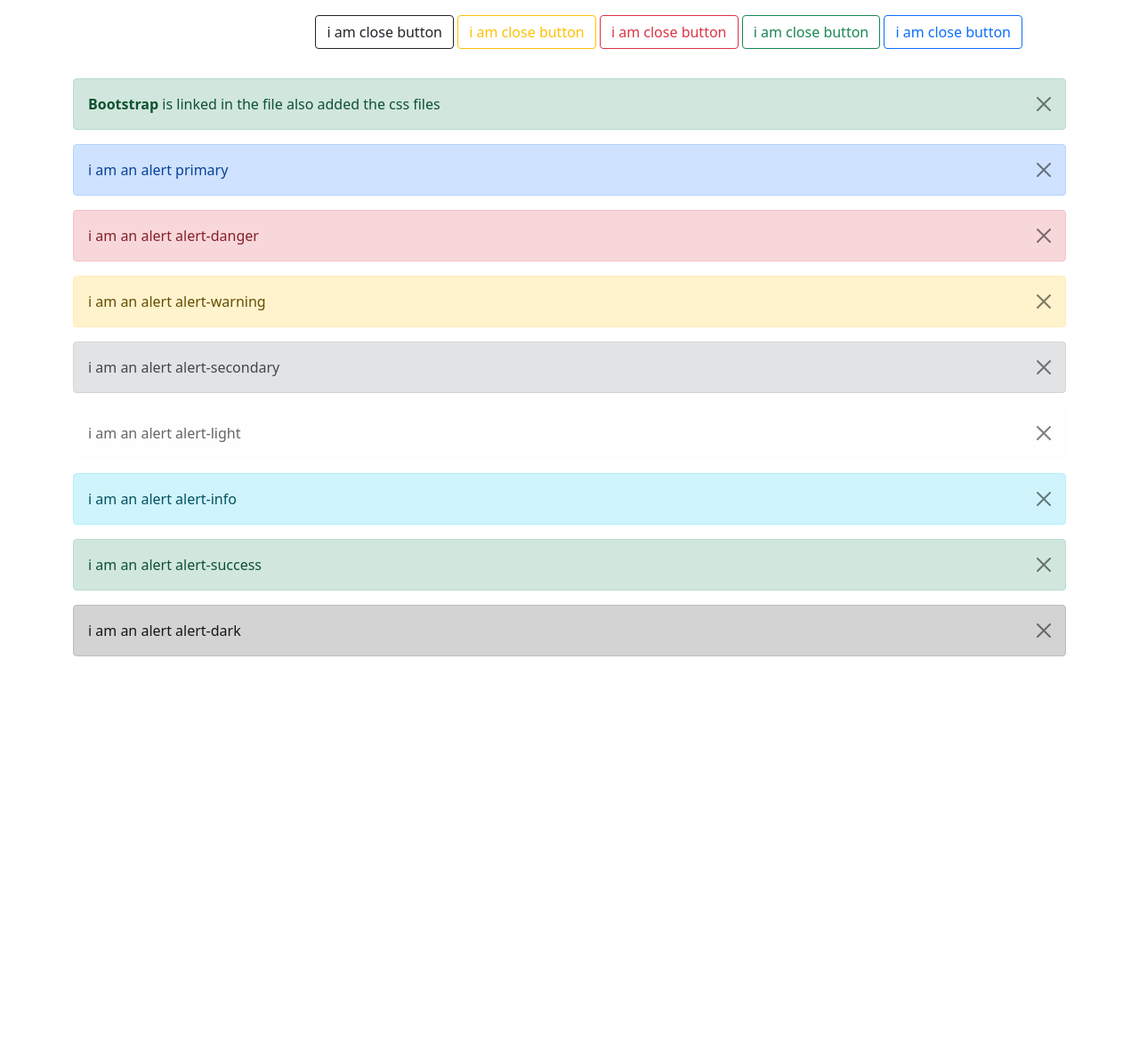
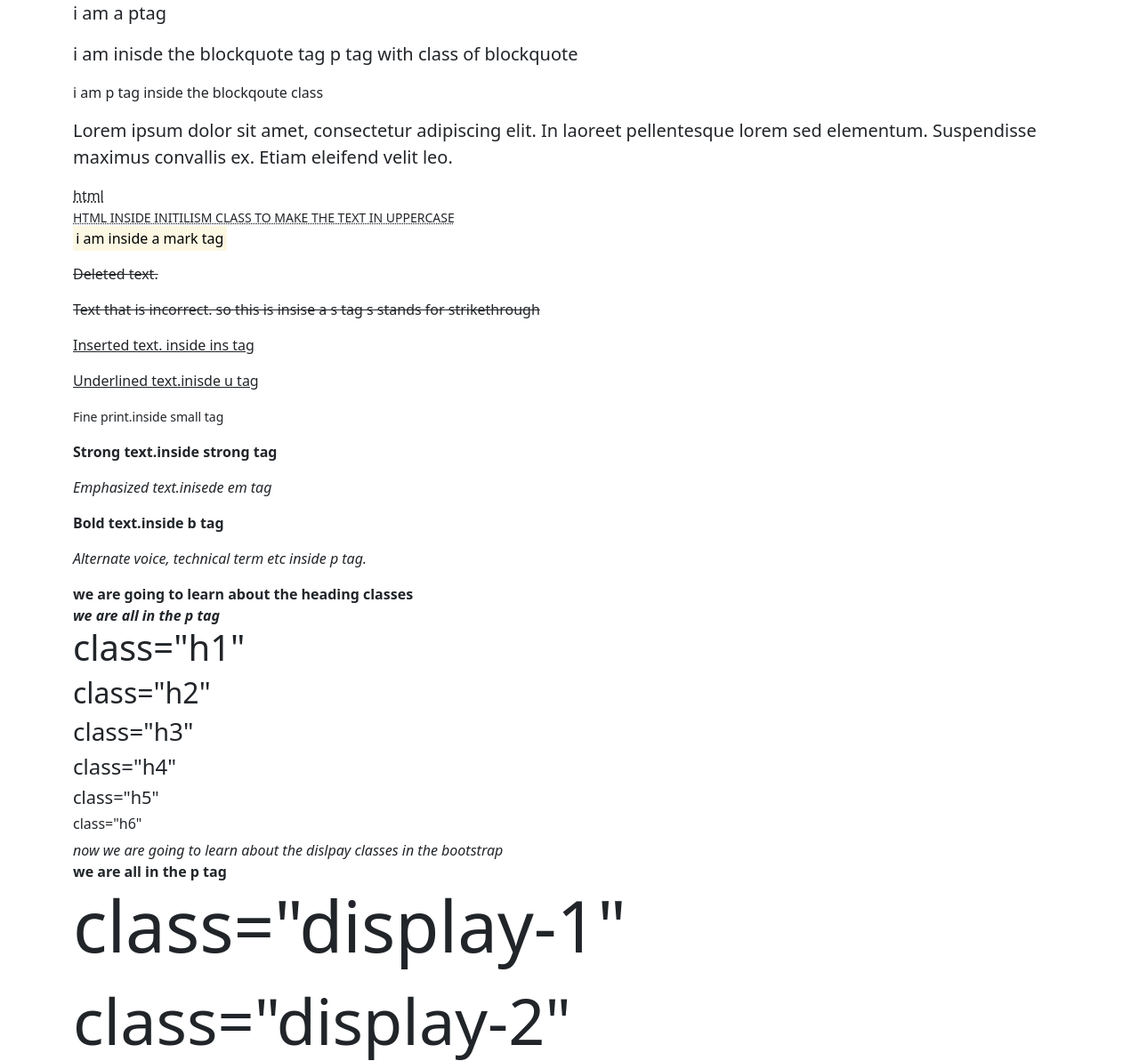
Before and after one commit to zain391/5315-Facebook-layout, a website: page working/index.html in a window 1280 px wide. Shown: the top 1193 px of the page at 89% size. Before the commit the page ends 800 px from the top, so only its background shows below. Drawn offline with nearby package versions, Linux system fonts and the light colour scheme.

Commit message:
changed hte name of file from index to button and alert and added the new file for typography in the bootstrap

```diff
--- a/working/index.html
+++ b/working/index.html
@@ -1,69 +1,67 @@
 <!DOCTYPE html>
 <html lang="en">
+
 <head>
     <meta charset="UTF-8">
     <meta http-equiv="X-UA-Compatible" content="IE=edge">
     <meta name="viewport" content="width=device-width, initial-scale=1.0">
-    <title>Bootstraps</title>
+    <title>Bootstrap</title>
     <link rel="icon" href="../img/bootstrap.jpeg">
     <link rel="stylesheet" href="../node_modules/bootstrap/dist/css/bootstrap.min.css">
 </head>
+
 <body>
-    <!-- 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  -->
+    <div class="container">
+        <p class="blockquote">i am a ptag </p>
+        <blockquote class="blockquote">
+            <p>i am inisde the blockquote tag p tag with class of blockquote</p>
+        </blockquote>
+        <p>i am p tag inside the blockqoute class</p>
+        <blockquote class="blockquote">
+            <p>Lorem ipsum dolor sit amet, consectetur adipiscing elit. In laoreet pellentesque lorem sed elementum. Suspendisse maximus convallis ex. Etiam eleifend velit leo.</p>
+          </blockquote>
+        <abbr title="hyper text markup language">html</abbr>
+        <br>
+        <abbr class="initialism" title="hyper text markup language">html inside initilism class to make the text in uppercase</abbr>
 
-    <!-- <div class="alert alert-success alert-dismissible fade show" role="alert">
-        <strong>Bootstrap</strong> is linked also js and css files are working
-        <button type="button" class="btn-close" data-bs-dismiss="alert" aria-label="Close">
-        </button>
-      </div> -->
+        <p><mark>i am inside a mark tag</mark></p>
+        <p><del>Deleted text.</del></p>
+        <p><s>Text that is incorrect. so this is insise a s tag s stands for strikethrough</s></p>
+        <p><ins>Inserted text. inside ins tag </ins></p>
+        <p><u>Underlined text.inisde u tag</u></p>
+        <p><small>Fine print.inside small tag</small></p>
+        <p><strong>Strong text.inside strong tag</strong></p>
+        <p><em>Emphasized text.inisede em tag</em></p>
+        <p><b>Bold text.inside b tag</b></p>
+        <p><i>Alternate voice, technical term etc inside p tag.</i></p>
+        <b>we are going to learn about the heading classes</b>
+        <br>
+        <i><strong>we are all in the p tag </strong></i>
+        <p class="h1">class="h1"</p>
+        <p class="h2">class="h2"</p>
+        <p class="h3">class="h3"</p>
+        <p class="h4">class="h4"</p>
+        <p class="h5">class="h5"</p>
+        <p class="h6">class="h6"</p>
+        <i>now we are going to learn about the dislpay classes in the bootstrap</i>
+        <br>
+        <strong>we are all in the p tag</strong>
+        <p class="display-1">class="display-1"</p>
+        <p class="display-2">class="display-2"</p>
+        <p class="display-3">class="display-3"</p>
+        <p class="display-4">class="display-4"</p>
+        <p class="display-5">class="display-5"</p>
+        <p class="display-6">class="display-6"</p>
 
-      <div class="container">
-        <div class="alert alert-dismissible fade show" role="alert">
+        <br>
+        <p>i am a normal p tag with no class</p>
+        <p class="lead">i am a normal p tag with lead class</p>
 
-            <div class="text-end">
-                <button class="btn btn-outline-dark">i am close button</button>
-                <button class="btn btn-outline-warning">i am close button</button>
-                <button class="btn btn-outline-danger">i am close button</button>
-                <button class="btn btn-outline-success">i am close button</button>
-                <button class="btn btn-outline-primary">i am close button</button>
-            </div>
-
-      </div>
-
-      <div class="alert alert-success alert-dismissible" role="alert">
-          <strong>Bootstrap</strong> is linked in the file also added the css files
-          <button class="btn btn-close" type="button" data-bs-dismiss="alert" ></button>
-      </div>
-        <div class="alert alert-primary alert-dismissible" >i am an alert primary
-            <button class="btn-close" data-bs-dismiss="alert"></button>
-        </div>
-        <div class="alert alert-danger alert-dismissible" >i am an alert alert-danger
-            <div class="btn-close" data-bs-dismiss="alert"></div>
-        </div>
-        <div class="alert alert-warning alert-dismissible" >i am an alert alert-warning
-            <button class="btn-close" data-bs-dismiss="alert"></button>
-        </div>
-        <div class="alert alert-secondary alert-dismissible" >i am an alert alert-secondary
-            <button class="btn-close" data-bs-dismiss="alert"></button>
-        </div>
-        <div class="alert alert-light alert-dismissible" >i am an alert alert-light
-            <button class="btn-close" data-bs-dismiss="alert"></button>
-        </div>
-        <div class="alert alert-info alert-dismissible" >i am an alert  alert-info
-            <button class="btn-close" data-bs-dismiss="alert"></button>
-        </div>
-        <div class="alert alert-success alert-dismissible" >i am an alert alert-success
-            <button class="btn-close" data-bs-dismiss="alert"></button>
-        </div>
-        <div class="alert alert-dark alert-dismissible" >i am an alert alert-dark
-            <button class="btn-close" data-bs-dismiss="alert"></button>
-        </div>
+    </div>
 
 
 
-
-      </div>
-
     <script src="../node_modules/bootstrap/dist/js/bootstrap.bundle.min.js"></script>
 </body>
+
 </html>
```
Also changed, not shown: working/alertAndButton.html (added, +65 -0 lines).
